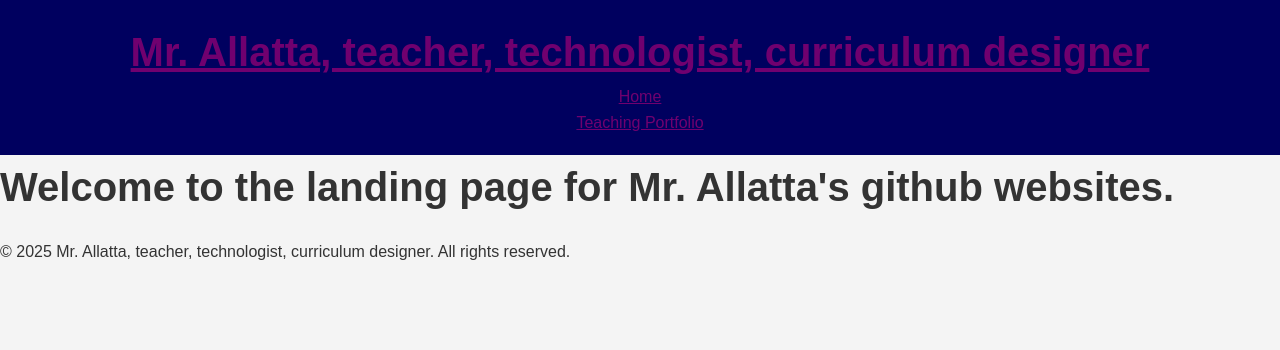
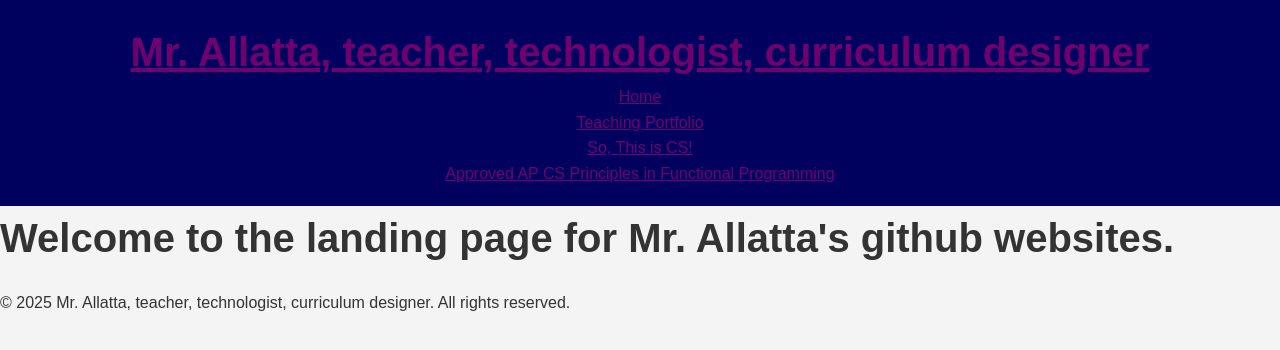
Before and after one commit to MrAllatta/mrallatta.github.io, a Jekyll site: the page built from index.md, in a window 1280 px wide. Shown: the top 350 px of the page. Built offline with Jekyll 4.4.1, drawn with Linux system fonts in a browser that asks for light colours.

Commit message:
added links to presentation and syllabus

```diff
--- a/_layouts/default.html
+++ b/_layouts/default.html
@@ -13,6 +13,8 @@
             <ul>
                 <li><a href="{{ site.baseurl }}/">Home</a></li>
                 <li><a href="{{ site.baseurl }}/teaching-portfolio/">Teaching Portfolio</a></li>
+		<li><a href="{{ site.baseulr }}/thisiscs/">So, This is CS!</a></li>
+		<li><a href="{{ site.baseurl }}/syllabus_cs_principles/syllabus_cs_principles.pdf">Approved AP CS Principles in Functional Programming</a></li>
             </ul>
         </nav>
     </header>
```
